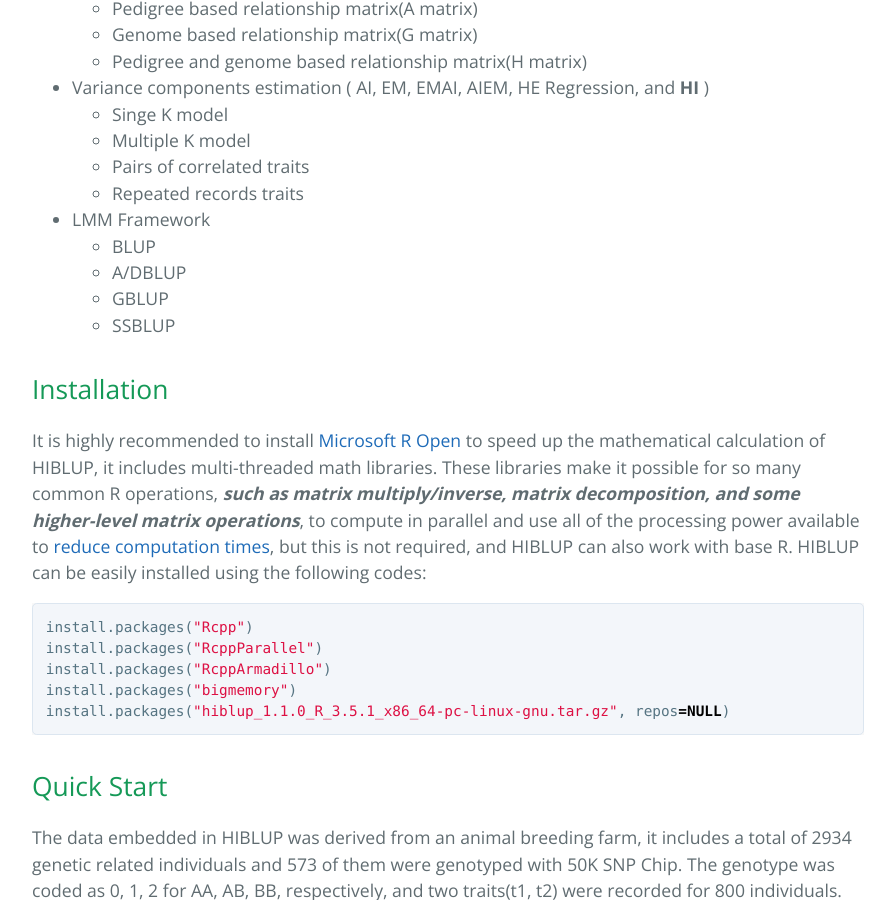
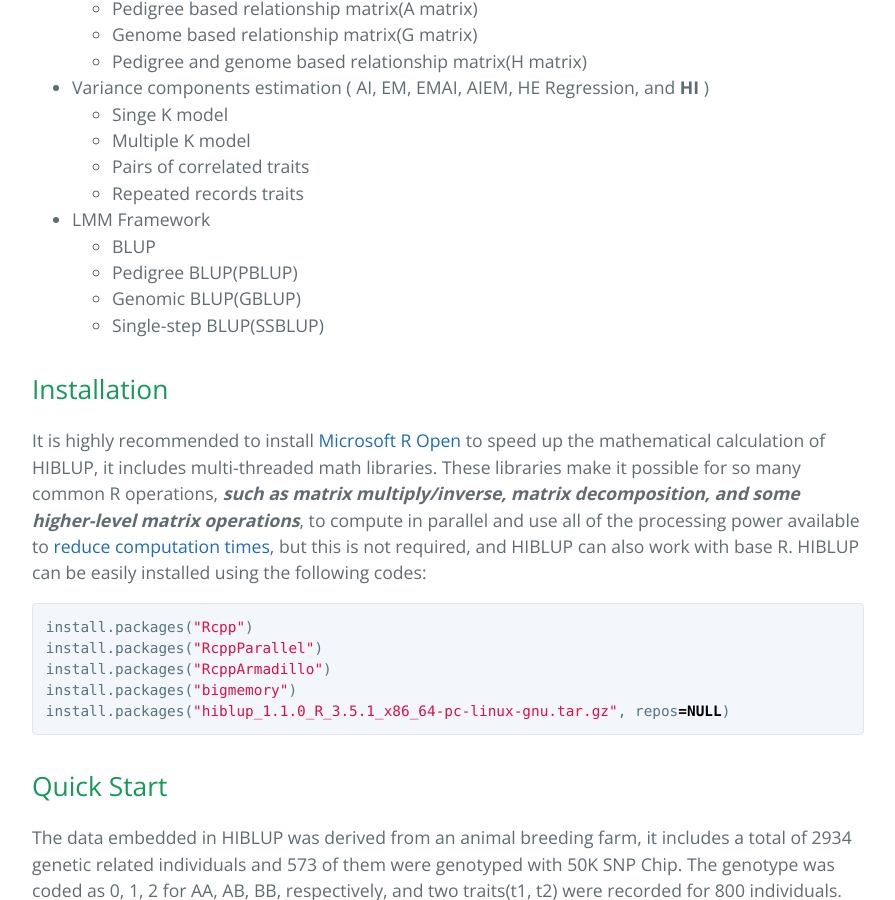
Before and after one commit to hiblup/hiblup.github.io, a Jekyll site: the page built from index.md, in a window 1280 px wide and 900 px high, scrolled down 859 px. Shown: the whole window, without its empty margins (192-1087 px from the left). Built offline with Jekyll 4.4.1, drawn with Linux system fonts in a browser that asks for light colours; our own code applies the rules of GitHub Pages for plain Markdown files.

Commit message:
Update index.md

```diff
--- a/index.md
+++ b/index.md
@@ -24,9 +24,9 @@
   - Repeated records traits
 - LMM Framework
   - BLUP
-  - A/DBLUP
-  - GBLUP
-  - SSBLUP
+  - Pedigree BLUP(PBLUP)
+  - Genomic BLUP(GBLUP)
+  - Single-step BLUP(SSBLUP)
 
 ## Installation
 
```
